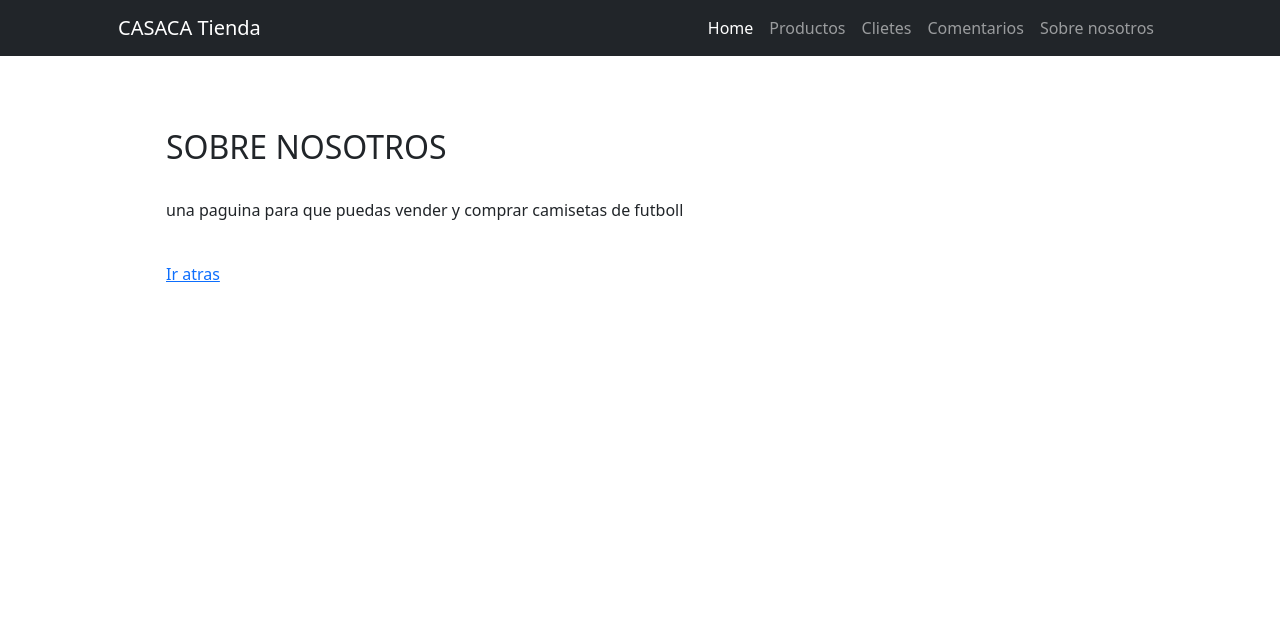
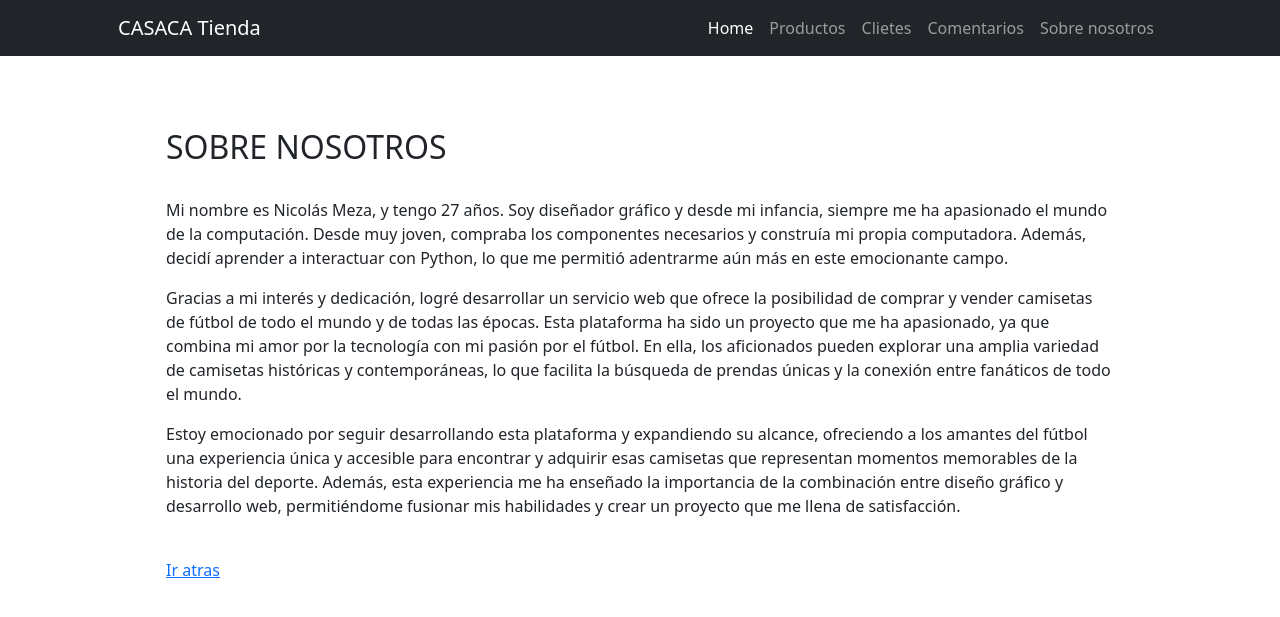
Before and after one commit to nicolasm96/Trabajo-final-meza, a Django app: page /about/ in a window 1280 px wide. Shown: the top 617 px of the page. Run offline with Django 4.2, Linux system fonts and the light colour scheme; some libraries are stand-ins or nearby versions.

Commit message:
README AMPLEADO

```diff
--- a/project/home/templates/home/about.html
+++ b/project/home/templates/home/about.html
@@ -3,7 +3,18 @@
 <br>
 <h2>SOBRE NOSOTROS</h2>
 <br>
-    <p>una paguina para que puedas vender y comprar camisetas de futboll</p>
+    <p>Mi nombre es Nicolás Meza, y tengo 27 años. Soy diseñador gráfico y desde mi infancia,
+    siempre me ha apasionado el mundo de la computación. Desde muy joven, compraba los componentes necesarios y construía mi propia computadora.
+    Además, decidí aprender a interactuar con Python, lo que me permitió adentrarme aún más en este emocionante campo.</p>
+
+    <p>Gracias a mi interés y dedicación, logré desarrollar un servicio web que ofrece la posibilidad de comprar y vender camisetas de fútbol de todo el mundo y de todas las épocas.
+    Esta plataforma ha sido un proyecto que me ha apasionado, ya que combina mi amor por la tecnología con mi pasión por el fútbol. En ella,
+    los aficionados pueden explorar una amplia variedad de camisetas históricas y contemporáneas, lo que facilita la búsqueda de prendas únicas y la conexión entre fanáticos de todo el mundo.</p>
+
+    <p>Estoy emocionado por seguir desarrollando esta plataforma y expandiendo su alcance, ofreciendo a los amantes del fútbol una experiencia única y accesible para encontrar y
+    adquirir esas camisetas que representan momentos memorables de la historia del deporte. Además, esta experiencia me ha enseñado la importancia de la combinación
+    entre diseño gráfico y desarrollo web, permitiéndome fusionar mis habilidades y crear un proyecto que me llena de satisfacción.</p>
+
     <br>
     <a href="{% url 'home:index' %}">Ir atras</a>
 {% endblock content %}
```
Also changed, not shown: README.md.
